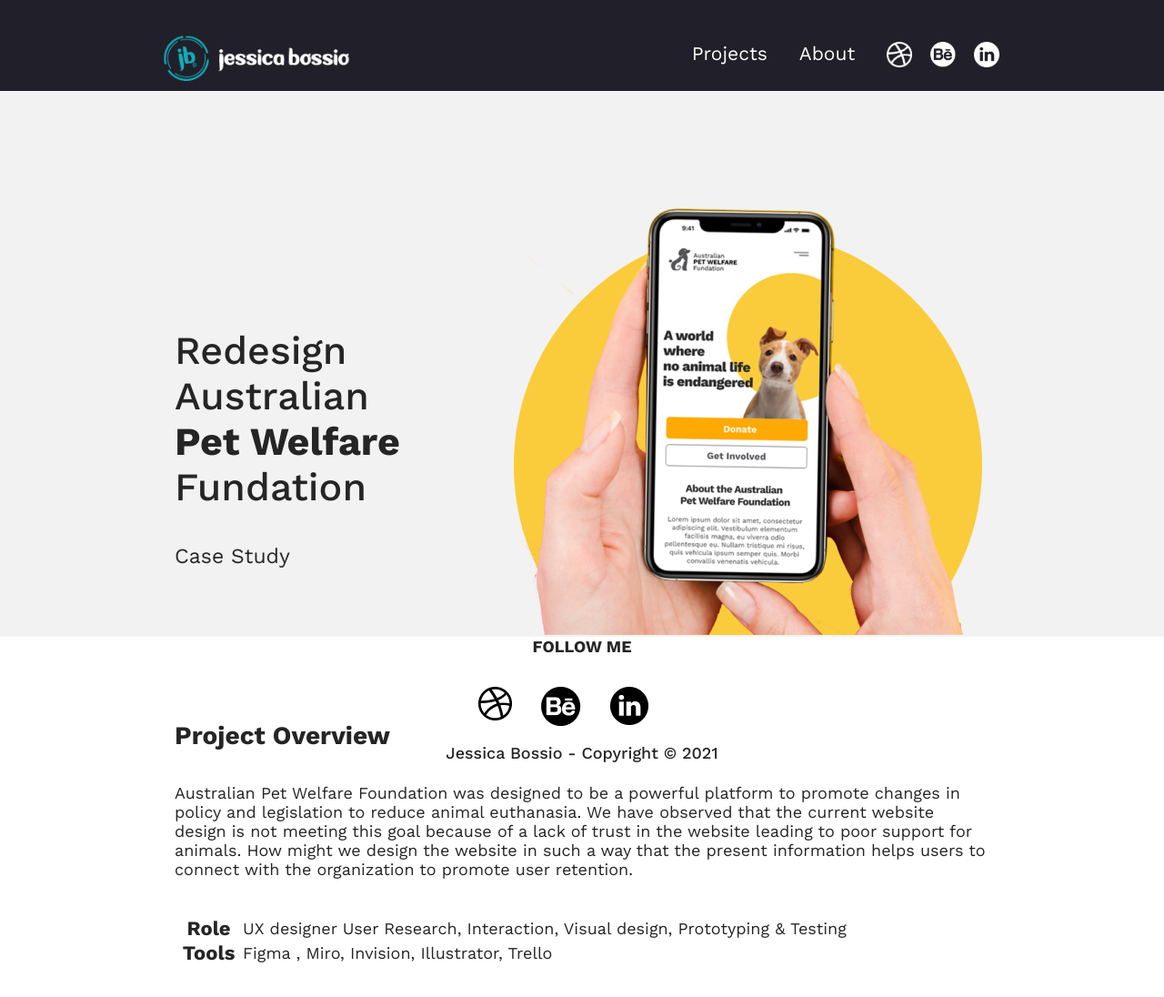
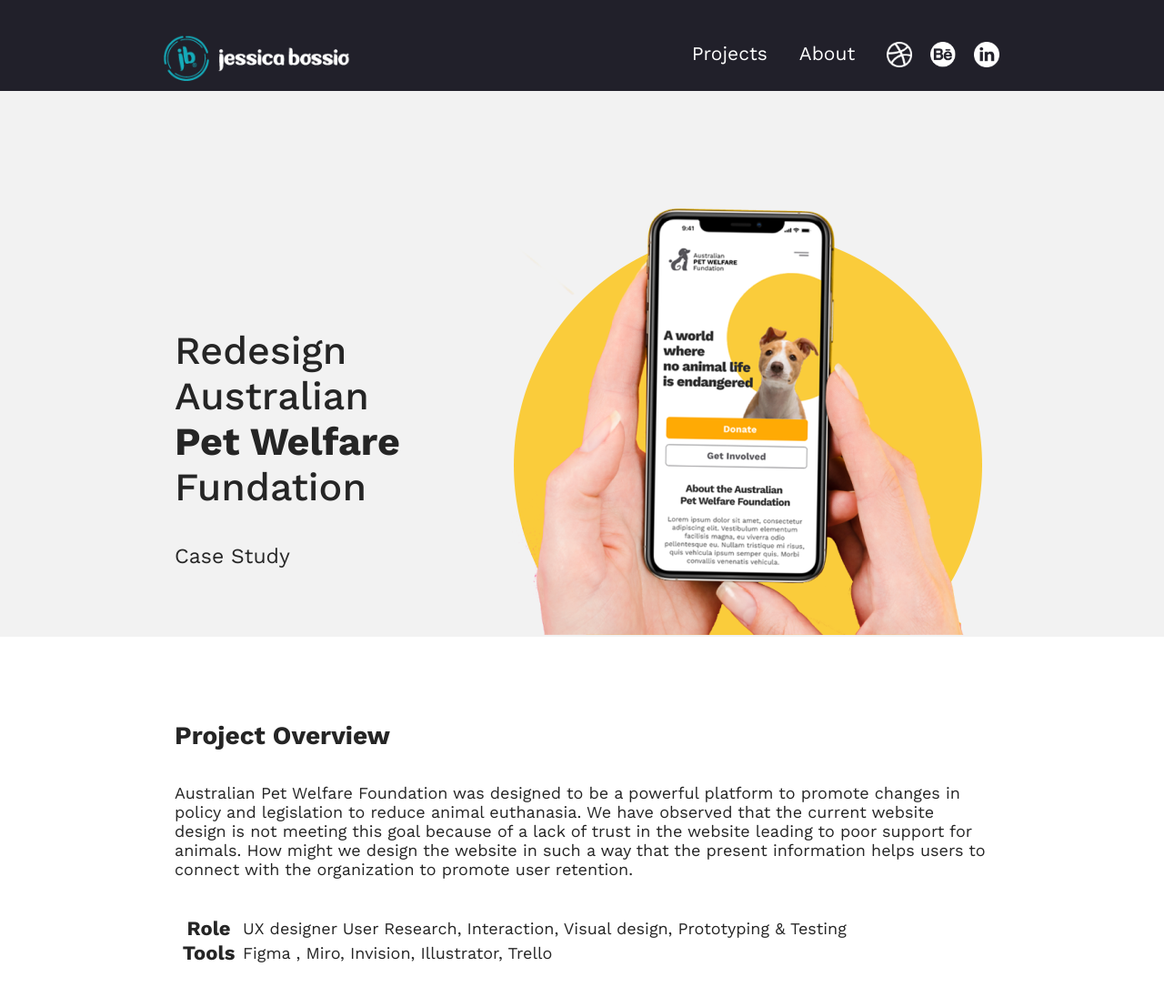
Before and after one commit to jecabm/My_First_Repo, a plain HTML site: page apwf.html in a window 1280 px wide. Shown: the top 1096 px of the page at 91% size. Drawn offline with nearby package versions, Linux system fonts and the light colour scheme.

Commit message:
Update apwf.html

```diff
--- a/apwf.html
+++ b/apwf.html
@@ -132,26 +132,7 @@
 
     </section>
 
-    <footer class="social-footer">
 
-        <div class="bottom">
-
-            <p>FOLLOW ME</p>
-
-            <ul>
-                <li> <a href="#"><img src="images/dribbble_b.png"> </a> </li>
-                <li> <a href="#"><img src="images/behance_b.png"> </a></li>
-                <li> <a href="#"><img src="images/linkedin_b.png"> </a></li>
-            </ul>
-
-
-            <h4>Jessica Bossio - Copyright © 2021</h4>
-
-
-        </div>
-
-
-    </footer>
 
 
 
```
